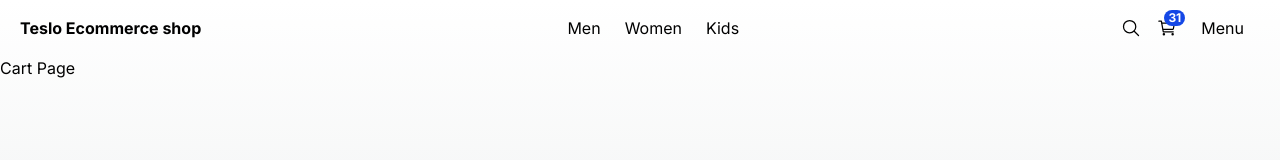
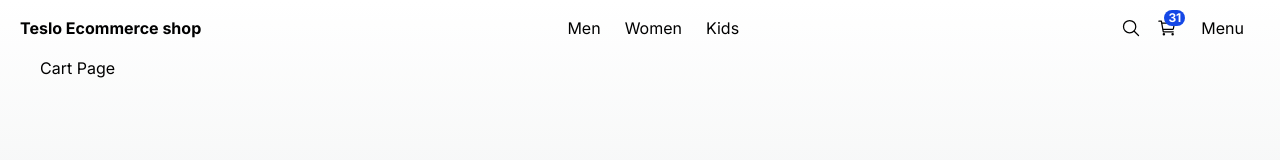
Before and after one commit to rabindranathfv/tesla-ecommerce-shop-next, a Next.js app: page /cart in a window 1280 px wide. Shown: the top 160 px of the page. Built offline with nearby package versions, Linux system fonts and the light colour scheme.

Commit message:
feat: update main page and layaout to use our Title with parameter

```diff
--- a/src/app/(shop)/layout.tsx
+++ b/src/app/(shop)/layout.tsx
@@ -3,5 +3,9 @@ export default function ShopLayout({
 }: {
   children: React.ReactNode;
 }) {
-  return <main className="min-h-screen">{children}</main>;
+  return (
+    <main className="min-h-screen ">
+      <div className="px-2 sm:px-10">{children}</div>
+    </main>
+  );
 }
--- a/src/app/(shop)/page.tsx
+++ b/src/app/(shop)/page.tsx
@@ -1,10 +1,13 @@
-import { montserratAlternatesTitleFonts } from "@/config/fonts";
+import { Title } from "@/components";
 
 export default function Home() {
   return (
-    <div className="">
-      <h1 className="">Hello Shop</h1>
-      <h1 className={montserratAlternatesTitleFonts.className}>World</h1>
-    </div>
+    <>
+      <Title
+        title="Welcome to Our Shop"
+        subtitle="Find the best products here"
+        className="mb-2"
+      />
+    </>
   );
 }
```
